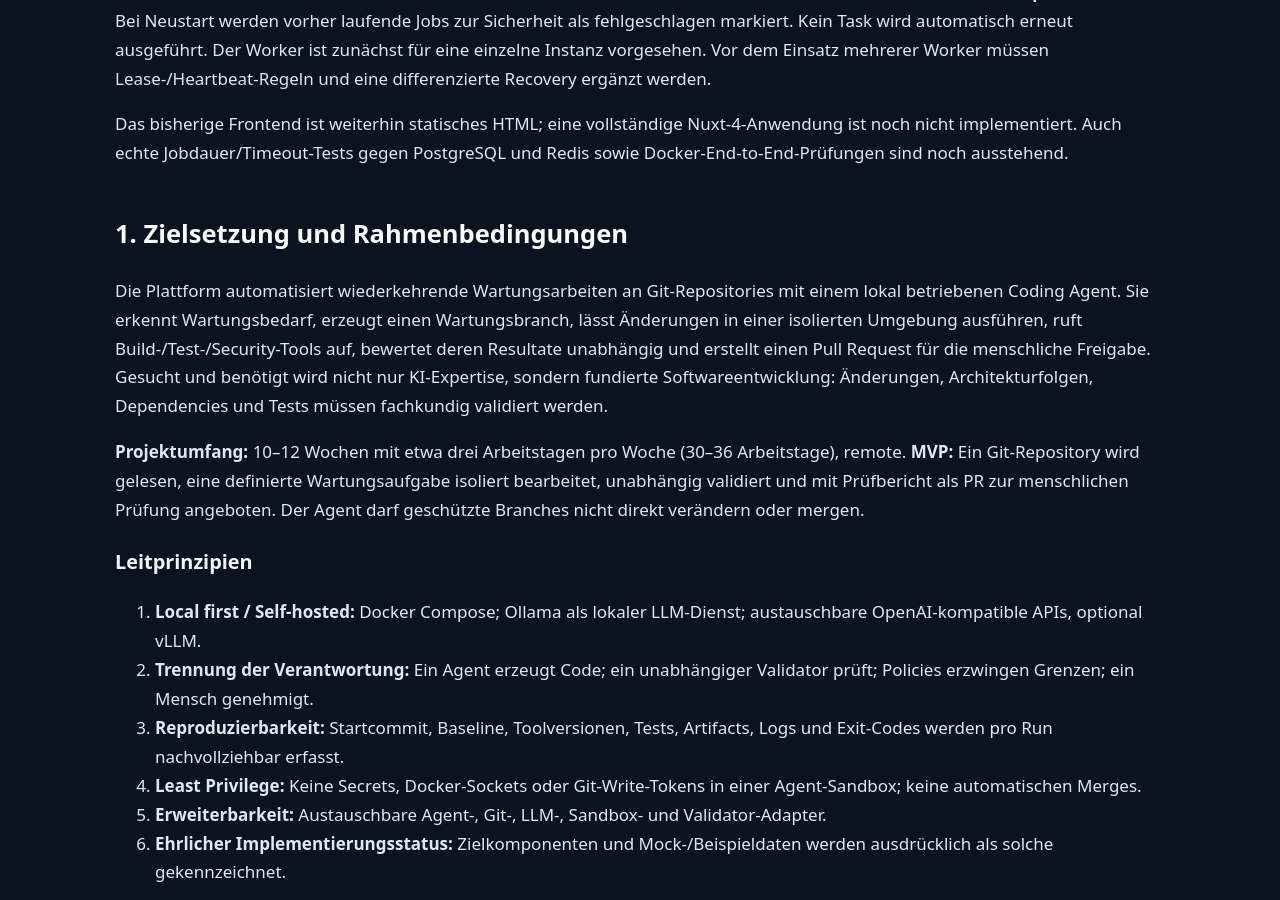
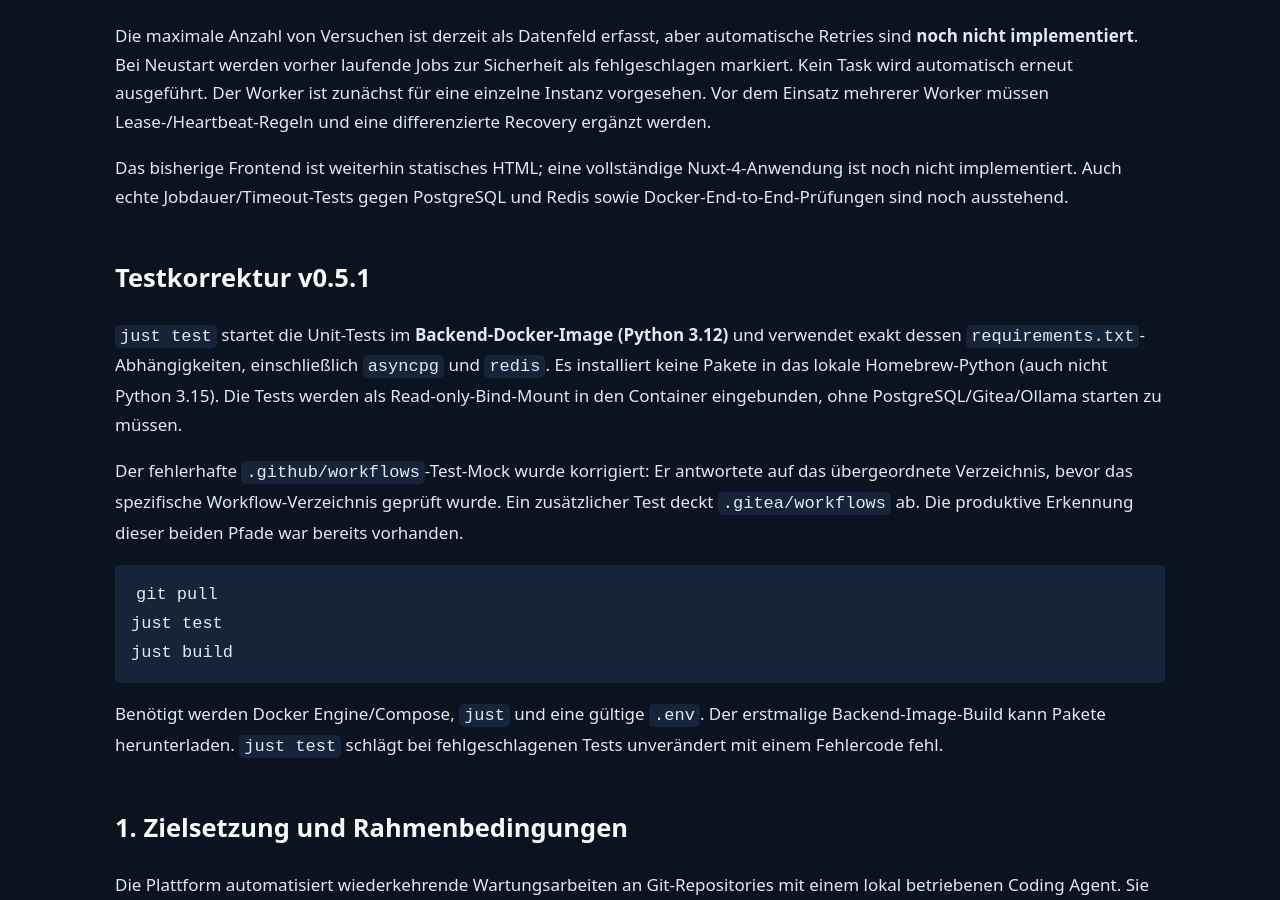
Before and after one commit to r14r/self-hosted-ai-coding-agent-platform-public, a Jekyll site: the page built from documentation.md, in a window 1280 px wide and 900 px high, scrolled down 4059 px. Built offline with Jekyll 4.4.1, drawn with Linux system fonts in a browser that asks for light colours; some of the changed text lies outside the part shown.

Commit message:
docs: publish v0.5.1 isolated test environment fix (#6)

````diff
--- a/_layouts/default.html
+++ b/_layouts/default.html
@@ -1 +1 @@
-<!doctype html><html lang="de"><head><meta charset="utf-8"><meta name="viewport" content="width=device-width,initial-scale=1"><title>{{ page.title }} · {{ site.title }}</title><meta name="description" content="{{ site.description }}"><link rel="stylesheet" href="{{ '/assets/site.css' | relative_url }}"></head><body><header><div class="wrap"><a class="brand" href="{{ '/' | relative_url }}">Agentic Maintenance</a><nav><a href="{{ '/' | relative_url }}">Start</a><a href="{{ '/architecture/' | relative_url }}">Architektur</a><a href="{{ '/workflow/' | relative_url }}">Workflow</a><a href="{{ '/security/' | relative_url }}">Security</a><a href="{{ '/roadmap/' | relative_url }}">Roadmap</a><a href="{{ '/maintenance-tasks/' | relative_url }}">Maintenance Tasks</a><a href="{{ '/orchestrator/' | relative_url }}">Orchestrator</a><a href="{{ '/setup/' | relative_url }}">Setup</a><a href="{{ '/documentation/' | relative_url }}">Gesamtdokumentation</a></nav></div></header><main class="wrap"><span class="pill">App v0.5.0 · Preflight Orchestrator</span>{{ content }}</main><footer><div class="wrap">Self-Hosted AI Coding Agent Platform · <a href="https://github.com/r14r/self-hosted-ai-coding-agent-platform">GitHub Repository</a> · Architektur und zukünftige Implementierung</div></footer></body></html>
+<!doctype html><html lang="de"><head><meta charset="utf-8"><meta name="viewport" content="width=device-width,initial-scale=1"><title>{{ page.title }} · {{ site.title }}</title><meta name="description" content="{{ site.description }}"><link rel="stylesheet" href="{{ '/assets/site.css' | relative_url }}"></head><body><header><div class="wrap"><a class="brand" href="{{ '/' | relative_url }}">Agentic Maintenance</a><nav><a href="{{ '/' | relative_url }}">Start</a><a href="{{ '/architecture/' | relative_url }}">Architektur</a><a href="{{ '/workflow/' | relative_url }}">Workflow</a><a href="{{ '/security/' | relative_url }}">Security</a><a href="{{ '/roadmap/' | relative_url }}">Roadmap</a><a href="{{ '/maintenance-tasks/' | relative_url }}">Maintenance Tasks</a><a href="{{ '/orchestrator/' | relative_url }}">Orchestrator</a><a href="{{ '/testing/' | relative_url }}">Tests</a><a href="{{ '/setup/' | relative_url }}">Setup</a><a href="{{ '/documentation/' | relative_url }}">Gesamtdokumentation</a></nav></div></header><main class="wrap"><span class="pill">App v0.5.1 · Test Fix</span>{{ content }}</main><footer><div class="wrap">Self-Hosted AI Coding Agent Platform · <a href="https://github.com/r14r/self-hosted-ai-coding-agent-platform">GitHub Repository</a> · Architektur und zukünftige Implementierung</div></footer></body></html>
--- a/documentation.md
+++ b/documentation.md
@@ -6,7 +6,7 @@ permalink: /documentation/
 
 # Self-Hosted AI Coding Agent Platform — Vollständige technische Konzeption
 
-> **Anwendungsstand 0.5.0 · Zielarchitektur und Roadmap, keine produktiv einsatzbereite Agentenplattform.** Das aktuelle Compose-Projekt stellt lediglich FastAPI, eine statische Startseite, PostgreSQL, Redis sowie optionale Ollama-/Gitea-Dienste bereit. Alles als *geplant* Kennzeichnete existiert noch nicht als lauffähige Funktion.
+> **Anwendungsstand 0.5.1 · Zielarchitektur und Roadmap, keine produktiv einsatzbereite Agentenplattform.** Das aktuelle Compose-Projekt stellt lediglich FastAPI, eine statische Startseite, PostgreSQL, Redis sowie optionale Ollama-/Gitea-Dienste bereit. Alles als *geplant* Kennzeichnete existiert noch nicht als lauffähige Funktion.
 
 # Maintenance Task Management (v0.4.0)
 
@@ -110,6 +110,20 @@ docker compose -f compose.yaml logs -f orchestrator
 Die maximale Anzahl von Versuchen ist derzeit als Datenfeld erfasst, aber automatische Retries sind **noch nicht implementiert**. Bei Neustart werden vorher laufende Jobs zur Sicherheit als fehlgeschlagen markiert. Kein Task wird automatisch erneut ausgeführt. Der Worker ist zunächst für eine einzelne Instanz vorgesehen. Vor dem Einsatz mehrerer Worker müssen Lease-/Heartbeat-Regeln und eine differenzierte Recovery ergänzt werden.
 
 Das bisherige Frontend ist weiterhin statisches HTML; eine vollständige Nuxt-4-Anwendung ist noch nicht implementiert. Auch echte Jobdauer/Timeout-Tests gegen PostgreSQL und Redis sowie Docker-End-to-End-Prüfungen sind noch ausstehend.
+
+## Testkorrektur v0.5.1
+
+`just test` startet die Unit-Tests im **Backend-Docker-Image (Python 3.12)** und verwendet exakt dessen `requirements.txt`-Abhängigkeiten, einschließlich `asyncpg` und `redis`. Es installiert keine Pakete in das lokale Homebrew-Python (auch nicht Python 3.15). Die Tests werden als Read-only-Bind-Mount in den Container eingebunden, ohne PostgreSQL/Gitea/Ollama starten zu müssen.
+
+Der fehlerhafte `.github/workflows`-Test-Mock wurde korrigiert: Er antwortete auf das übergeordnete Verzeichnis, bevor das spezifische Workflow-Verzeichnis geprüft wurde. Ein zusätzlicher Test deckt `.gitea/workflows` ab. Die produktive Erkennung dieser beiden Pfade war bereits vorhanden.
+
+```bash
+git pull
+just test
+just build
+```
+
+Benötigt werden Docker Engine/Compose, `just` und eine gültige `.env`. Der erstmalige Backend-Image-Build kann Pakete herunterladen. `just test` schlägt bei fehlgeschlagenen Tests unverändert mit einem Fehlercode fehl.
 
 ## 1. Zielsetzung und Rahmenbedingungen
 
````
Also changed, not shown: roadmap.md (+4 -0 lines), testing.md (added, +22 -0 lines), README.md, 1 other file.
